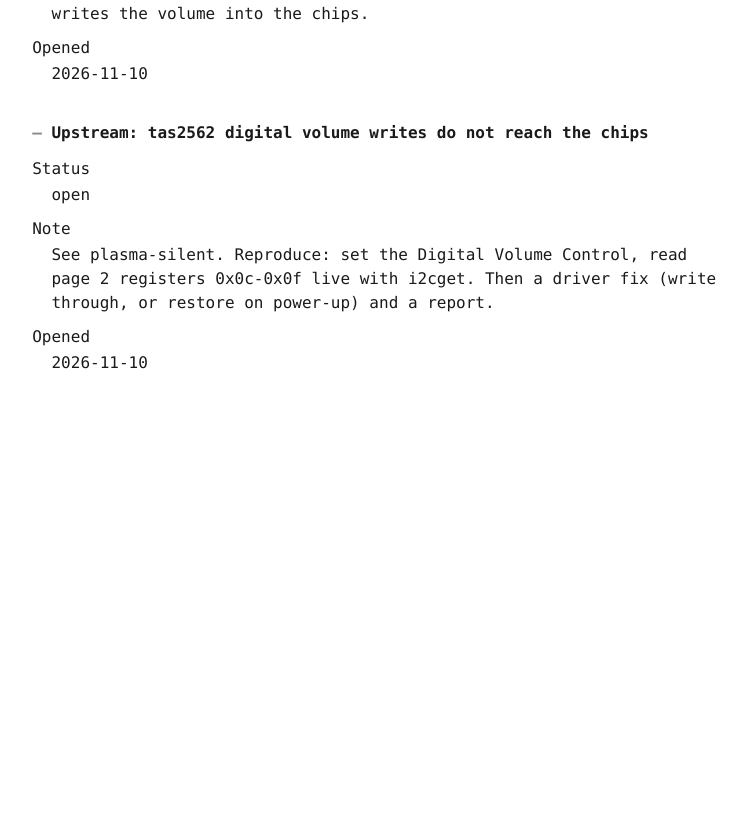
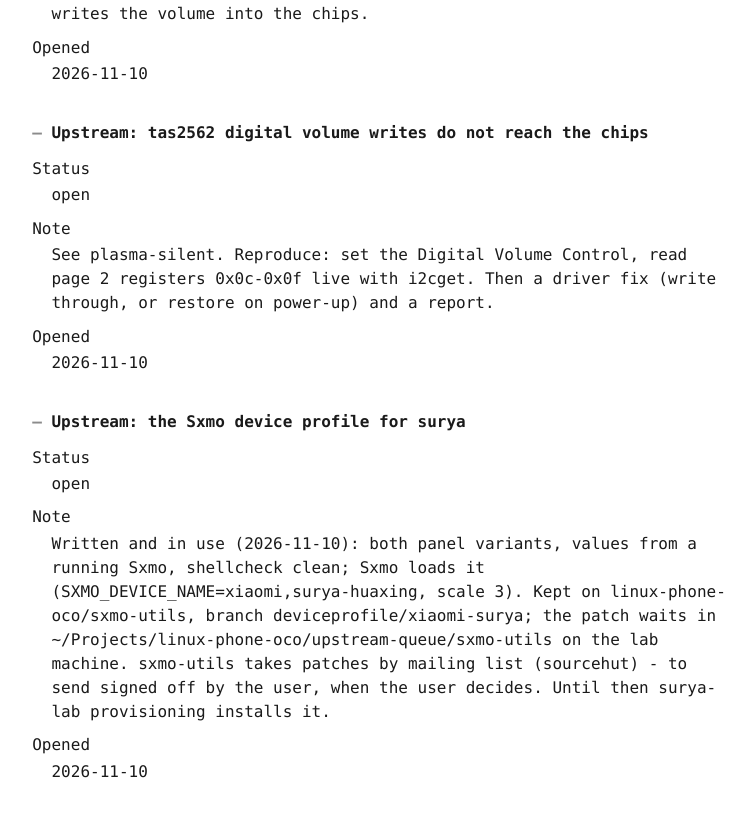
Before and after one commit to linux-phone-oco/docs, a Jekyll site: the page built from docs/backlog.md, in a window 1280 px wide and 900 px high, scrolled down 6073 px. Shown: the top 817 px of the window, without its empty margins (261-1008 px from the left). Built offline with Jekyll 4.4.1, drawn with Linux system fonts in a browser that asks for light colours; our own code applies the rules of GitHub Pages for plain Markdown files; before the commit the page ends 6564 px from its top, so only the background shows below that.

Commit message:
feat(data): upstream-sxmo-profile - the Sxmo device profile for surya, ready to send (#26)
Co-authored-by: lab-agent-session <agent@creation-guidelines>

```diff
--- a/data/backlog.json
+++ b/data/backlog.json
@@ -15,3 +15,4 @@
 {"id":"phosh-usb","title":"Under Phosh the PC loses the phone over USB","status":"open","note":"After switching to Phosh (2026-11-09) the PC showed no USB device for the phone, so no SSH over USB; the user saw the same before, in an earlier Phosh try. Unclear yet: Phosh changing the USB gadget, or the cable (EarPods were being plugged in that evening). To check: lsusb on the PC and the gadget state on the phone (via wifi or the console) while in Phosh.","opened":"2026-11-09"}
 {"id":"plasma-silent","title":"Plasma Mobile: speakers silent, the chain playing","status":"in-progress","note":"Plasma Mobile (fresh Nura image, sound fixes applied on the phone): speakers were silent with the whole chain playing. Two causes, both confirmed: (1) the image restores a saved mixer state with both amplifiers' digital volume at 0 = -110 dB; (2) a tas2562 driver bug: setting the Digital Volume Control changes only the driver's cache, the chips (page 2, 0x0c-0x0f) stay at -110 dB. Writing 0x40000000 straight into both chips with i2cset made sound work: the user heard YouTube in Firefox, 2026-11-10. Not persistent: after a power-off the restore and the driver bug bring the silence back. Needed: the driver fix (upstream-tas2562-volume), and until then a boot-time step that writes the volume into the chips.","opened":"2026-11-10"}
 {"id":"upstream-tas2562-volume","title":"Upstream: tas2562 digital volume writes do not reach the chips","status":"open","note":"See plasma-silent. Reproduce: set the Digital Volume Control, read page 2 registers 0x0c-0x0f live with i2cget. Then a driver fix (write through, or restore on power-up) and a report.","opened":"2026-11-10"}
+{"id":"upstream-sxmo-profile","title":"Upstream: the Sxmo device profile for surya","status":"open","note":"Written and in use (2026-11-10): both panel variants, values from a running Sxmo, shellcheck clean; Sxmo loads it (SXMO_DEVICE_NAME=xiaomi,surya-huaxing, scale 3). Kept on linux-phone-oco/sxmo-utils, branch deviceprofile/xiaomi-surya; the patch waits in ~/Projects/linux-phone-oco/upstream-queue/sxmo-utils on the lab machine. sxmo-utils takes patches by mailing list (sourcehut) - to send signed off by the user, when the user decides. Until then surya-lab provisioning installs it.","opened":"2026-11-10"}
--- a/docs/backlog.md
+++ b/docs/backlog.md
@@ -218,3 +218,16 @@ Note
 
 Opened
 : 2026-11-10
+
+
+<a id="upstream-sxmo-profile"></a>
+### Upstream: the Sxmo device profile for surya
+
+Status
+: open
+
+Note
+: Written and in use (2026-11-10): both panel variants, values from a running Sxmo, shellcheck clean; Sxmo loads it (SXMO_DEVICE_NAME=xiaomi,surya-huaxing, scale 3). Kept on linux-phone-oco/sxmo-utils, branch deviceprofile/xiaomi-surya; the patch waits in ~/Projects/linux-phone-oco/upstream-queue/sxmo-utils on the lab machine. sxmo-utils takes patches by mailing list (sourcehut) - to send signed off by the user, when the user decides. Until then surya-lab provisioning installs it.
+
+Opened
+: 2026-11-10
```
Also changed, not shown: docs/index.md (+1 -1 lines).
